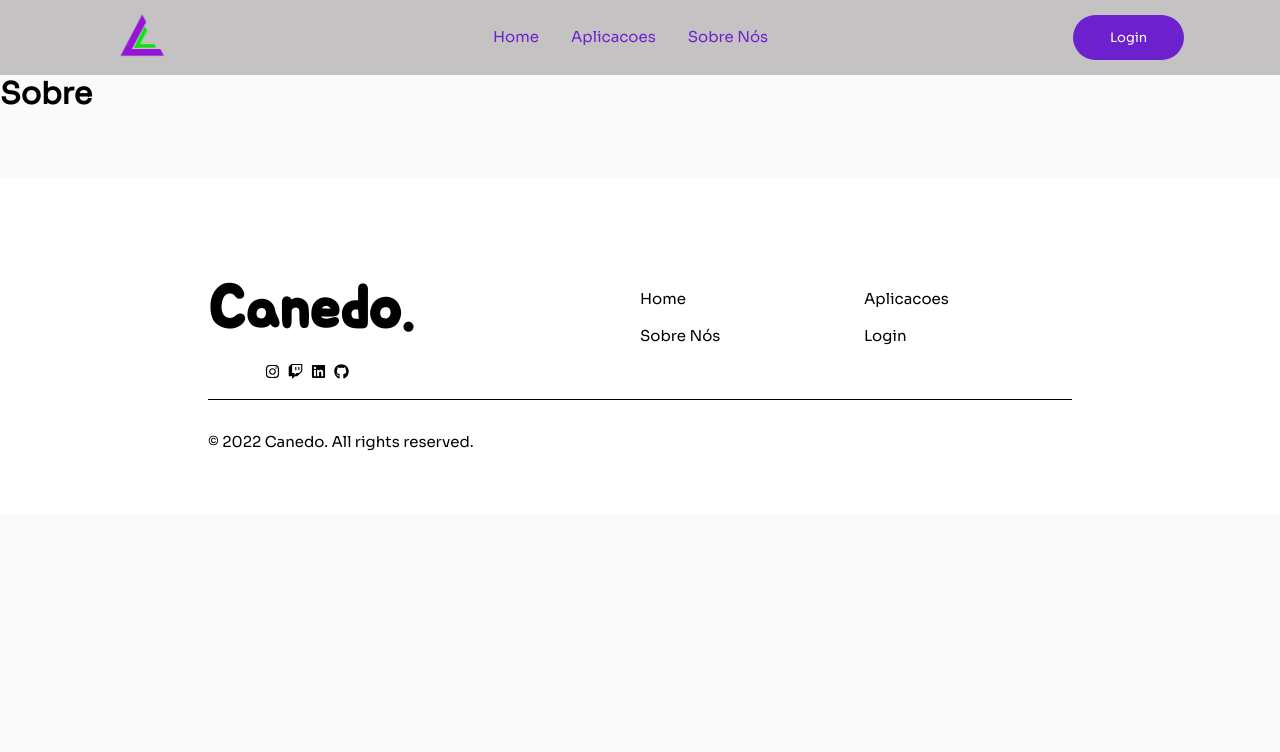
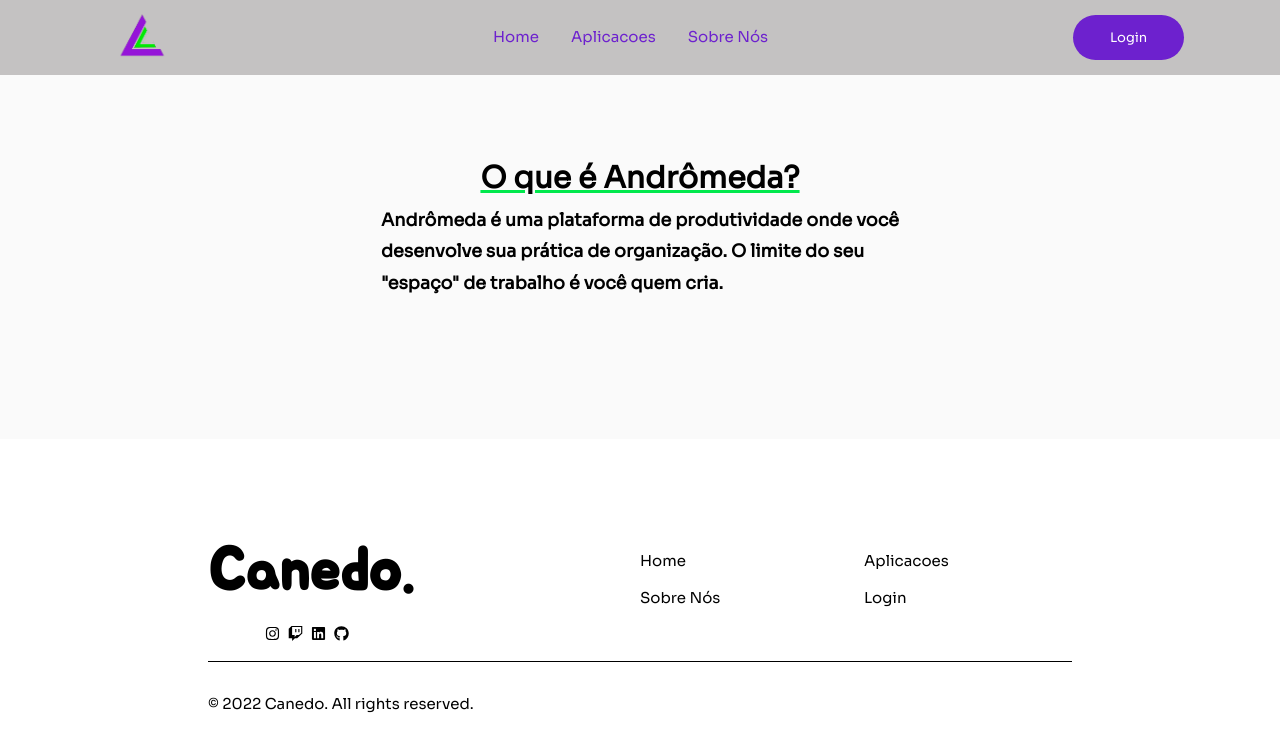
Before and after one commit to rafabcanedo/AndromedaTcc, a React (Vite) app: page /sobre in a window 1280 px wide. Shown: the top 752 px of the page. Built offline with nearby package versions, Linux system fonts and the light colour scheme; a web font is replaced by a local one.

Commit message:
change css and title

```diff
--- a/package.json
+++ b/package.json
@@ -9,6 +9,7 @@
   },
   "dependencies": {
     "@fontsource/iceland": "^4.5.9",
+    "@fontsource/jost": "^4.5.10",
     "@fontsource/jua": "^4.5.9",
     "@fontsource/sora": "^4.5.8",
     "@types/js-cookie": "^3.0.2",
--- a/src/components/pages/Home/Home.tsx
+++ b/src/components/pages/Home/Home.tsx
@@ -9,6 +9,7 @@ import { Link } from 'react-router-dom';
 
 function Home() {
  return(
+    <>
     <div className={styles.container}>
     <div className={styles.content}>
      <h1>Bem Vindo ao Andrômeda 🚀, <br />
@@ -22,6 +23,12 @@ function Home() {
          </Link>
       </div>
     </div>
+       <br />
+       <br />
+    <div className={styles.aplicacoes}>
+    <h1>Aplicações</h1>
+    </div>
+ </>
  );
 }
 
--- a/src/components/pages/Home/Styles.module.scss
+++ b/src/components/pages/Home/Styles.module.scss
@@ -1,29 +1,10 @@
-/*.container {
- display: flex;
- flex-direction: column;
- justify-content: center;
- align-items: center;
- padding-top: 4em; // isso ferra com o center das palavras
-
- gap: 10px 20px;
- //column-gap: 20px;
-
- h1 {
-     font-family: iceland;
-     font-size: 35px;
- }
- h3 {
-     font-family: iceland;
-     font-size: 25px;
- }
-}*/
-
 .container {
+ //background: #0c0c0c;
  display: flex;
  justify-content: center;
  align-items: center;
  padding: 0 30px;
- //height: 800%; // está dando bug
+ height: 400px;
  position: relative;
  z-index: 1;
 }
@@ -69,7 +50,7 @@
    }
 
 .btn {
- margin-top: 32px;
+    margin-top: 20em;
     display: flex;
     flex-direction: column;
     align-items: center;
@@ -94,3 +75,18 @@
       transform: scale(1.1);
       }
    }
+
+.aplicacoes {
+    display: flex;
+    flex-direction: column;
+    justify-content: center;
+    align-items: center;
+    line-height: 1.8;
+    //color: #141414;
+
+    h1 {
+        //font-size: ;
+        text-decoration: underline;
+        text-decoration-color: #00E84C;
+    }
+}
--- a/src/components/pages/Sobre/Sobre.tsx
+++ b/src/components/pages/Sobre/Sobre.tsx
@@ -1,9 +1,14 @@
 import React from 'react';
+import styles from './styles.module.scss';
 
 function Sobre() {
  return(
-    <div>
-    <h1>Sobre</h1>
+    <div className={styles.title}>
+    <h1>O que é Andrômeda?</h1>
+    <h3>Andrômeda é uma plataforma de produtividade onde você <br />
+        desenvolve sua prática de organização. O limite do seu <br />
+        "espaço" de trabalho é você quem cria.
+    </h3>
     </div>
  );
 }
--- /dev/null
+++ b/src/components/pages/Sobre/styles.module.scss
@@ -0,0 +1,20 @@
+.title {
+ display: flex;
+ flex-direction: column;
+ justify-content: center;
+ align-items: center;
+ line-height: 1.8;
+ padding: 0 30px;
+ height: 300px;
+
+    h1 {
+        //font-size
+        text-decoration: underline;
+        text-decoration-color: #00E84C;
+    }
+    h2 {
+        font-size: 30px;
+        font-family: 'Jost', sans-serif;
+        font-weight: normal;
+    }
+}
--- a/src/styles/GlobalStyles.tsx
+++ b/src/styles/GlobalStyles.tsx
@@ -2,6 +2,7 @@ import { createGlobalStyle } from "styled-components";
 import "@fontsource/sora";
 import "@fontsource/iceland";
 import "@fontsource/jua";
+import "@fontsource/jost"
 
 const GlobalStyles = createGlobalStyle`
 
```
Also changed, not shown: 1 other file (tests, documents, lock files or other folders). Lines whose indentation alone changed are shown as unchanged.
